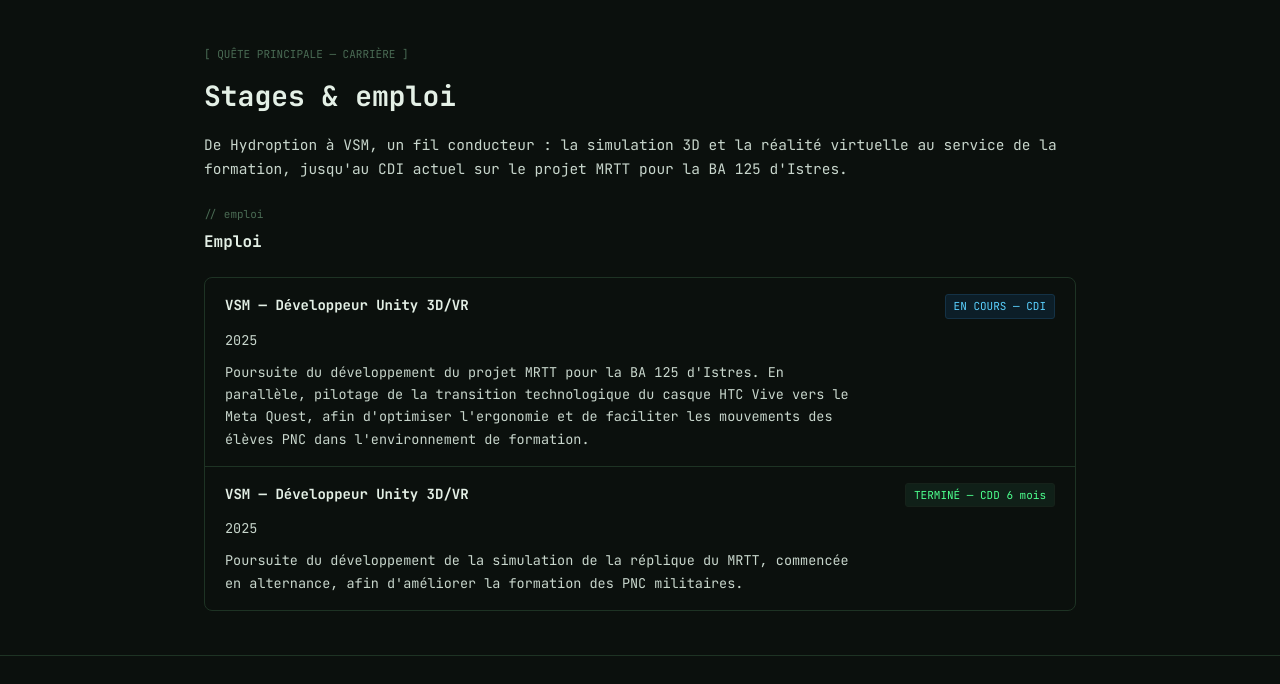
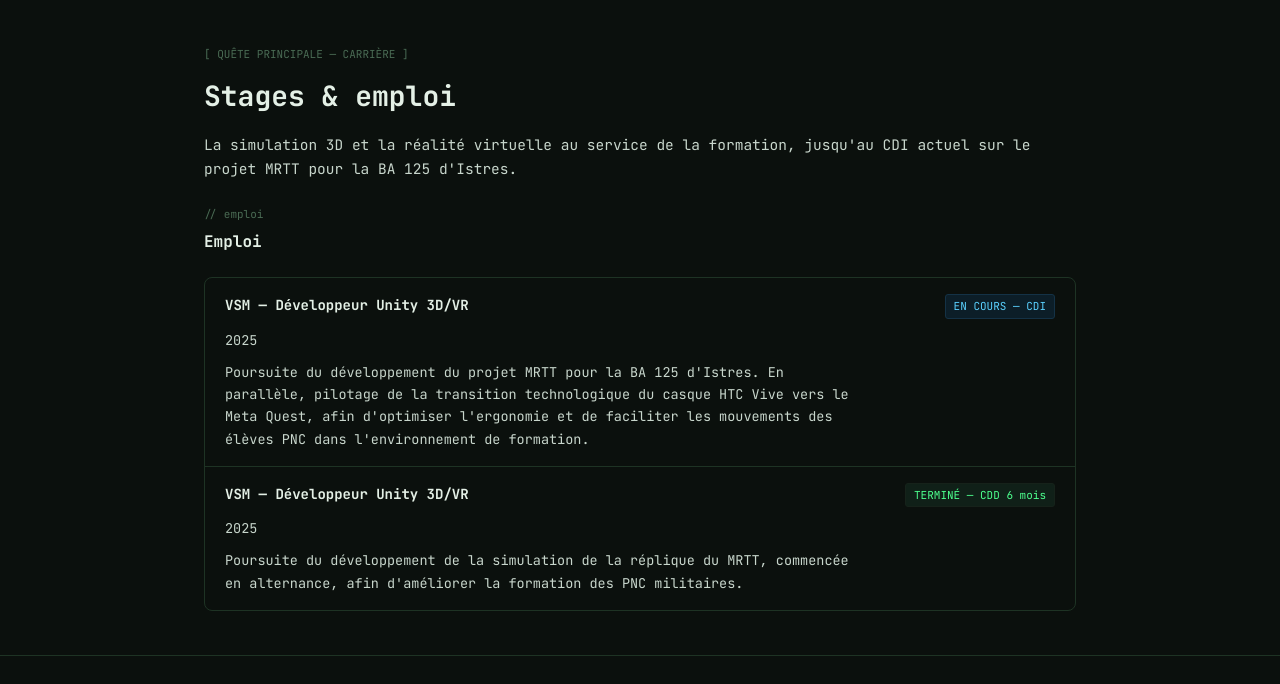
Before and after one commit to le-juez-mathys/le-juez-mathys.github.io, a plain HTML site: page emploi.html in a window 1280 px wide. Shown: the part 116-800 px from the top of the page. Drawn offline with Linux system fonts and the light colour scheme.

Commit message:
Remove reference to Hydroption in about text

```diff
--- a/emploi.html
+++ b/emploi.html
@@ -36,7 +36,7 @@
     <div class="wrap">
       <p class="save-tag">[ QUÊTE PRINCIPALE — CARRIÈRE ]</p>
       <h1 class="name" style="font-size:clamp(22px,3.5vw,28px)">Stages &amp; emploi</h1>
-      <p class="about-text" style="padding:14px 0 0;border:none">De Hydroption à VSM, un fil conducteur : la simulation 3D et la réalité virtuelle au service de la formation, jusqu'au CDI actuel sur le projet MRTT pour la BA 125 d'Istres.</p>
+      <p class="about-text" style="padding:14px 0 0;border:none">La simulation 3D et la réalité virtuelle au service de la formation, jusqu'au CDI actuel sur le projet MRTT pour la BA 125 d'Istres.</p>
     </div>
   </section>
 
```
